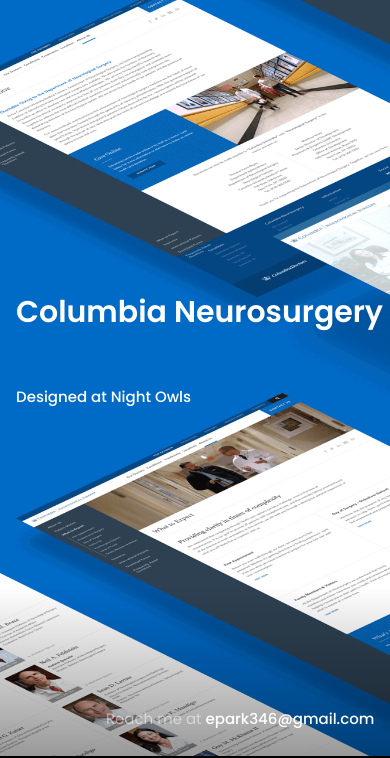
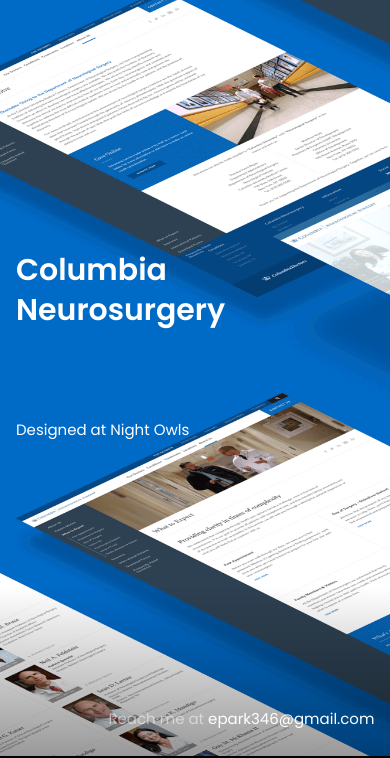
Before and after one commit to ejp346/NewPortfolio, a plain HTML site: page columbia.html in a window 390 px wide. Shown: the part 88-846 px from the top of the page. Drawn offline with nearby package versions, Linux system fonts and the light colour scheme.

Commit message:
responsive updated

```diff
--- a/CSS/style.css
+++ b/CSS/style.css
@@ -15,7 +15,7 @@ body {
 
 h1 {
   font-size: 45px;
-  line-height: 72px;
+  line-height: 63px;
   color: white;
 }
 
@@ -32,7 +32,7 @@ p {
   font-size: 15px;
   line-height: 24px;
   color: white;
-  font-weight: 500;
+  font-weight: 400;
 }
 
 p span {
@@ -552,6 +552,9 @@ h2 {
 }
 
 @media (max-width: 450px) {
+  .notification {
+    right: 6vw;
+  }
   .description-wpr {
     display: block;
   }
@@ -561,4 +564,11 @@ h2 {
   .description-wpr h2 {
     margin-bottom: 24px;
   }
+  .hero-columbia h1 {
+    width: 350px;
+    top: 40%;
+  }
+  .hero-columbia p {
+  top: 60%;
 }
+}
```
